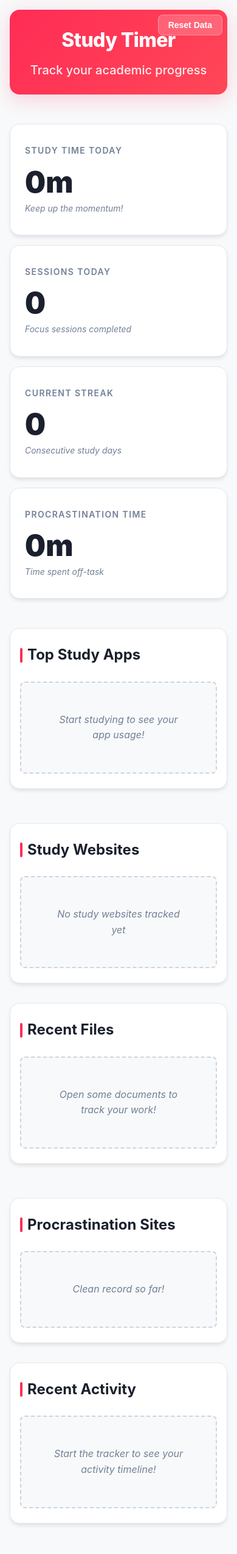
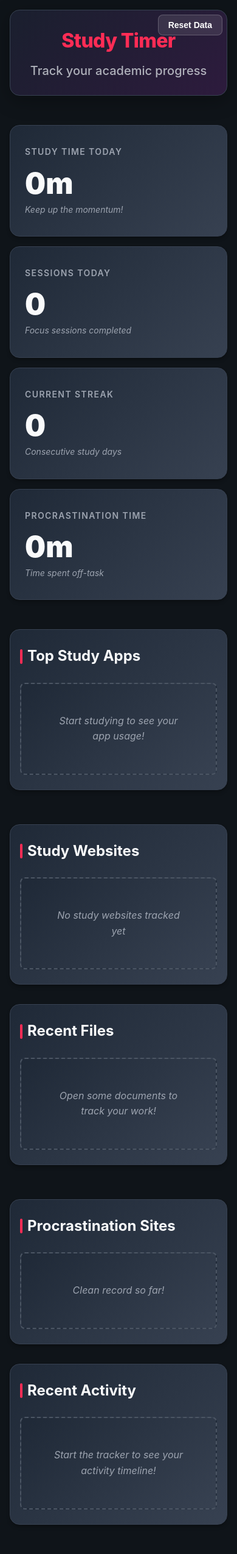
Before and after one commit to Albertlungu/Study-Timer, a Flask app: page / in a window 390 px wide. Shown: the whole page at 61% size. Before the commit the page ends 2502 px from the top, so only its background shows below. Run offline with Flask 3, Linux system fonts and the light colour scheme; data that the repository does not hold is empty.

Commit message:
feat: Convert dashboard to dark mode with modern styling
🌙 Complete dark mode conversion inspired by Hack Club's design system:

🎨 Dark Theme Implementation:
- Dark background (#0f1419) with professional dark gray cards
- Dark header with gradient (#1a1f2e to #2d1b3d) and red accent
- Light text (#e6e9ea, #f9fafb) with proper contrast ratios
- Dark borders and subtle shadows for depth

✨ Enhanced Visual Elements:
- Dark mode stat cards with hover effects and red accent borders
- Dark sections with gradient backgrounds and proper text hierarchy
- Updated session items with dark backgrounds (green/red for study/breaks)
- Dark scrollbars and loading states matching the theme
- Improved contrast for accessibility in dark environments

🎯 Maintained Design Consistency:
- Preserved Hack Club red (#ff2c55) as primary accent color
- Maintained modern card-based layout and responsive grid system
- Kept all interactive elements and hover effects
- Updated mobile responsive design for dark mode

The dashboard now provides a sleek, dark interface that's easy on the eyes
and perfect for late-night study sessions while maintaining the professional,
Hack Club-inspired aesthetic.

```diff
--- a/src/dashboard/templates/index.html
+++ b/src/dashboard/templates/index.html
@@ -13,8 +13,8 @@
 
         body {
             font-family: -apple-system, BlinkMacSystemFont, 'Segoe UI', Roboto, 'Helvetica Neue', Arial, sans-serif;
-            background: #f8f9fa;
-            color: #2d3748;
+            background: #0f1419;
+            color: #e6e9ea;
             min-height: 100vh;
             padding: 24px;
             line-height: 1.6;
@@ -29,10 +29,11 @@
             text-align: center;
             margin-bottom: 48px;
             padding: 32px 24px;
-            background: linear-gradient(135deg, #ff2c55 0%, #ff4757 100%);
+            background: linear-gradient(135deg, #1a1f2e 0%, #2d1b3d 100%);
             border-radius: 16px;
             color: white;
-            box-shadow: 0 8px 32px rgba(255, 44, 85, 0.2);
+            box-shadow: 0 8px 32px rgba(0, 0, 0, 0.3);
+            border: 1px solid #374151;
         }
 
         .header h1 {
@@ -40,21 +41,23 @@
             font-weight: 800;
             margin-bottom: 8px;
             letter-spacing: -0.02em;
+            color: #ff2c55;
         }
 
         .header .subtitle {
             font-size: 1.25rem;
-            opacity: 0.9;
+            opacity: 0.8;
             font-weight: 500;
+            color: #d1d5db;
         }
 
         .reset-btn {
             position: absolute;
             top: 24px;
             right: 24px;
-            background: rgba(255, 255, 255, 0.2);
+            background: rgba(255, 255, 255, 0.1);
             color: white;
-            border: 1px solid rgba(255, 255, 255, 0.3);
+            border: 1px solid rgba(255, 255, 255, 0.2);
             padding: 8px 16px;
             border-radius: 8px;
             font-weight: 600;
@@ -77,18 +81,18 @@
         }
 
         .stat-card {
-            background: white;
+            background: linear-gradient(135deg, #1f2937 0%, #374151 100%);
             padding: 32px 24px;
             border-radius: 16px;
-            border: 1px solid #e2e8f0;
+            border: 1px solid #374151;
             transition: all 0.3s ease;
             position: relative;
-            box-shadow: 0 4px 6px -1px rgba(0, 0, 0, 0.1);
+            box-shadow: 0 4px 6px -1px rgba(0, 0, 0, 0.3);
         }
 
         .stat-card:hover {
             transform: translateY(-4px);
-            box-shadow: 0 12px 24px -4px rgba(0, 0, 0, 0.15);
+            box-shadow: 0 12px 24px -4px rgba(0, 0, 0, 0.4);
             border-color: #ff2c55;
         }
 
@@ -97,37 +101,37 @@
             font-weight: 600;
             text-transform: uppercase;
             letter-spacing: 0.1em;
-            color: #718096;
+            color: #9ca3af;
             margin-bottom: 16px;
         }
 
         .stat-card .value {
             font-size: 3rem;
             font-weight: 900;
-            color: #1a202c;
+            color: #f9fafb;
             line-height: 1;
         }
 
         .stat-card .subtext {
             font-size: 0.875rem;
-            color: #718096;
+            color: #9ca3af;
             margin-top: 8px;
             font-style: italic;
         }
 
         .section {
-            background: white;
+            background: linear-gradient(135deg, #1f2937 0%, #374151 100%);
             border-radius: 16px;
-            border: 1px solid #e2e8f0;
+            border: 1px solid #374151;
             padding: 32px;
             margin-bottom: 32px;
-            box-shadow: 0 4px 6px -1px rgba(0, 0, 0, 0.1);
+            box-shadow: 0 4px 6px -1px rgba(0, 0, 0, 0.3);
         }
 
         .section h2 {
             font-size: 1.5rem;
             font-weight: 700;
-            color: #1a202c;
+            color: #f9fafb;
             margin-bottom: 24px;
             display: flex;
             align-items: center;
@@ -249,23 +253,23 @@
         }
 
         .session-type.study {
-            background: rgba(72, 187, 120, 0.2);
-            color: #22543d;
+            background: rgba(16, 185, 129, 0.2);
+            color: #a7f3d0;
         }
 
         .session-type.procrastination {
             background: rgba(255, 44, 85, 0.2);
-            color: #742a2a;
+            color: #fca5a5;
         }
 
         .loading {
             text-align: center;
             padding: 48px;
-            color: #718096;
+            color: #9ca3af;
             font-style: italic;
-            background: #f8f9fa;
+            background: linear-gradient(135deg, #1f2937 0%, #374151 100%);
             border-radius: 8px;
-            border: 2px dashed #cbd5e0;
+            border: 2px dashed #4b5563;
         }
 
         /* Scrollbar styling */
@@ -274,16 +278,16 @@
         }
 
         ::-webkit-scrollbar-track {
-            background: #f1f5f9;
+            background: #1f2937;
         }
 
         ::-webkit-scrollbar-thumb {
-            background: #cbd5e0;
+            background: #4b5563;
             border-radius: 4px;
         }
 
         ::-webkit-scrollbar-thumb:hover {
-            background: #a0aec0;
+            background: #6b7280;
         }
 
         @media (max-width: 768px) {
```
Also changed, not shown: other parts of src/dashboard/templates/index.html (+13 -12 lines).
